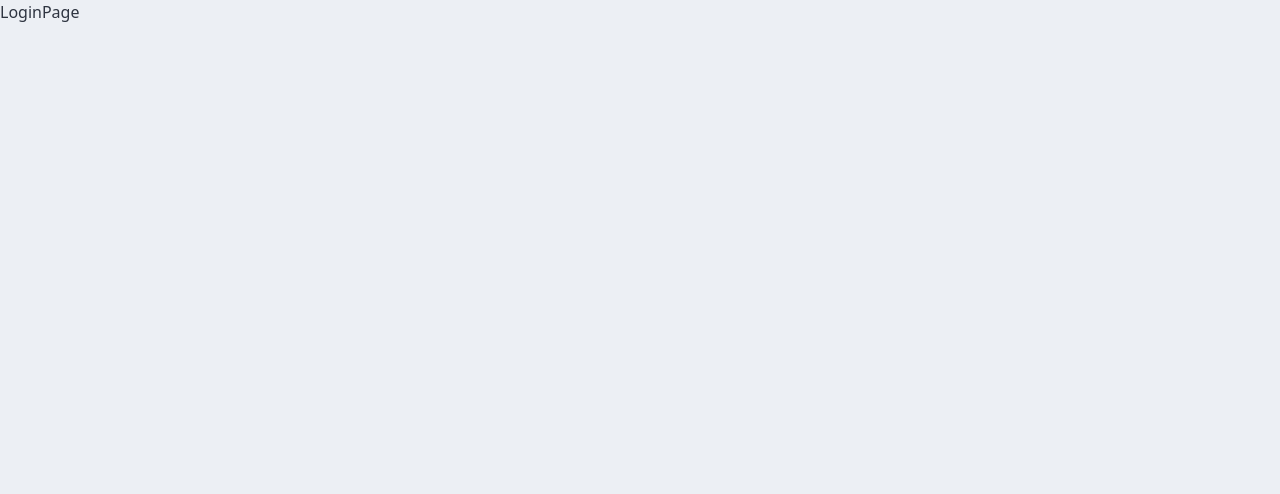
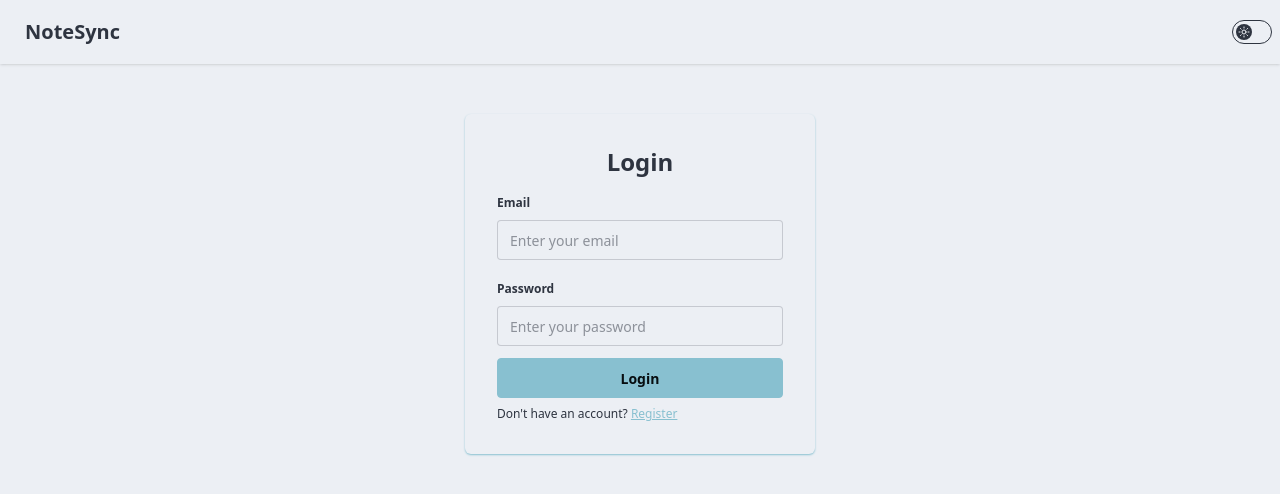
Before and after one commit to DevTacs/NoteSync, a React (Vite) app in the folder client/: page /auth/login in a window 1280 px wide. Shown: the top 494 px of the page. Built offline with nearby package versions, Linux system fonts and the light colour scheme.

Commit message:
feat: Added login and register ui

```diff
--- /dev/null
+++ b/client/src/components/Fieldset.jsx
@@ -0,0 +1,10 @@
+import React from "react"
+
+export default function Fieldset({label, placeholder}) {
+    return (
+        <fieldset className="fieldset">
+            <legend className="fieldset-legend">{label}</legend>
+            <input type="text" className="input" placeholder={placeholder} />
+        </fieldset>
+    )
+}
--- /dev/null
+++ b/client/src/layouts/AuthLayout.jsx
@@ -0,0 +1,14 @@
+import {Outlet} from "react-router-dom"
+import Header from "../components/Header"
+import ThemeController from "../components/ThemeController"
+
+export default function AuthLayout() {
+    return (
+        <>
+            <Header>
+                <ThemeController />
+            </Header>
+            <Outlet />
+        </>
+    )
+}
--- a/client/src/pages/LoginPage.jsx
+++ b/client/src/pages/LoginPage.jsx
@@ -1,5 +1,21 @@
-import React from "react"
+import {Link} from "react-router-dom"
+import Fieldset from "../components/Fieldset"
 
 export default function LoginPage() {
-    return <div>LoginPage</div>
+    return (
+        <form
+            action=""
+            className="w-[350px] flex flex-col gap-2 my-[50px] p-8 mx-auto shadow-xs shadow-accent rounded-md ">
+            <h2 className="text-2xl font-bold text-center">Login</h2>
+            <Fieldset label="Email" placeholder="Enter your email" />
+            <Fieldset label="Password" placeholder="Enter your password" />
+            <button className="btn btn-accent">Login</button>
+            <p className="text-xs">
+                Don't have an account?{" "}
+                <Link className="link link-accent" to="/auth/register">
+                    Register
+                </Link>
+            </p>
+        </form>
+    )
 }
--- a/client/src/pages/RegisterPage.jsx
+++ b/client/src/pages/RegisterPage.jsx
@@ -1,5 +1,24 @@
-import React from "react"
+import {Link} from "react-router-dom"
+import Fieldset from "../components/Fieldset"
 
 export default function RegisterPage() {
-    return <div>RegisterPage</div>
+    return (
+        <form
+            action=""
+            className="w-[350px] flex flex-col gap-2 my-[50px] p-8 mx-auto shadow-xs shadow-accent rounded-md ">
+            <h2 className="text-2xl font-bold text-center">
+                Create an Account
+            </h2>
+            <Fieldset label="Username" placeholder="Enter your username" />
+            <Fieldset label="Email" placeholder="Enter your email" />
+            <Fieldset label="Password" placeholder="Enter your password" />
+            <button className="btn btn-accent">Register</button>
+            <p className="text-xs">
+                Already have an account?
+                <Link className="link link-accent" to="/auth/login">
+                    Login
+                </Link>
+            </p>
+        </form>
+    )
 }
--- a/client/src/routes/ProtectedRoute.jsx
+++ b/client/src/routes/ProtectedRoute.jsx
@@ -1,6 +1,5 @@
 import {Navigate, Outlet} from "react-router-dom"
 
 export default function ProtectedRoute({children}) {
-    const isLoggedIn = true
     return children
 }
--- a/client/src/routes/PublicRoute.jsx
+++ b/client/src/routes/PublicRoute.jsx
@@ -1,7 +1,7 @@
 import {Navigate, Outlet} from "react-router-dom"
 
-export default function PublicRoute() {
+export default function PublicRoute({children}) {
     const isLoggedIn = false
 
-    return !isLoggedIn ? <Outlet /> : <Navigate to="/user" />
+    return !isLoggedIn ? children : <Navigate to="/user" />
 }
--- a/client/src/routes/Router.jsx
+++ b/client/src/routes/Router.jsx
@@ -9,11 +9,16 @@ import NotePage from "../pages/NotePage"
 import BookmarkPage from "../pages/BookmarkPage"
 import ViewNotePage from "../pages/ViewNotePage"
 import EditNotePage from "../pages/EditNotePage"
+import AuthLayout from "../layouts/AuthLayout"
 
 const Router = createBrowserRouter([
     {
         path: "/auth",
-        element: <PublicRoute />,
+        element: (
+            <PublicRoute>
+                <AuthLayout />
+            </PublicRoute>
+        ),
         children: [
             {index: true, element: <Navigate to="login" replace />},
             {
```
